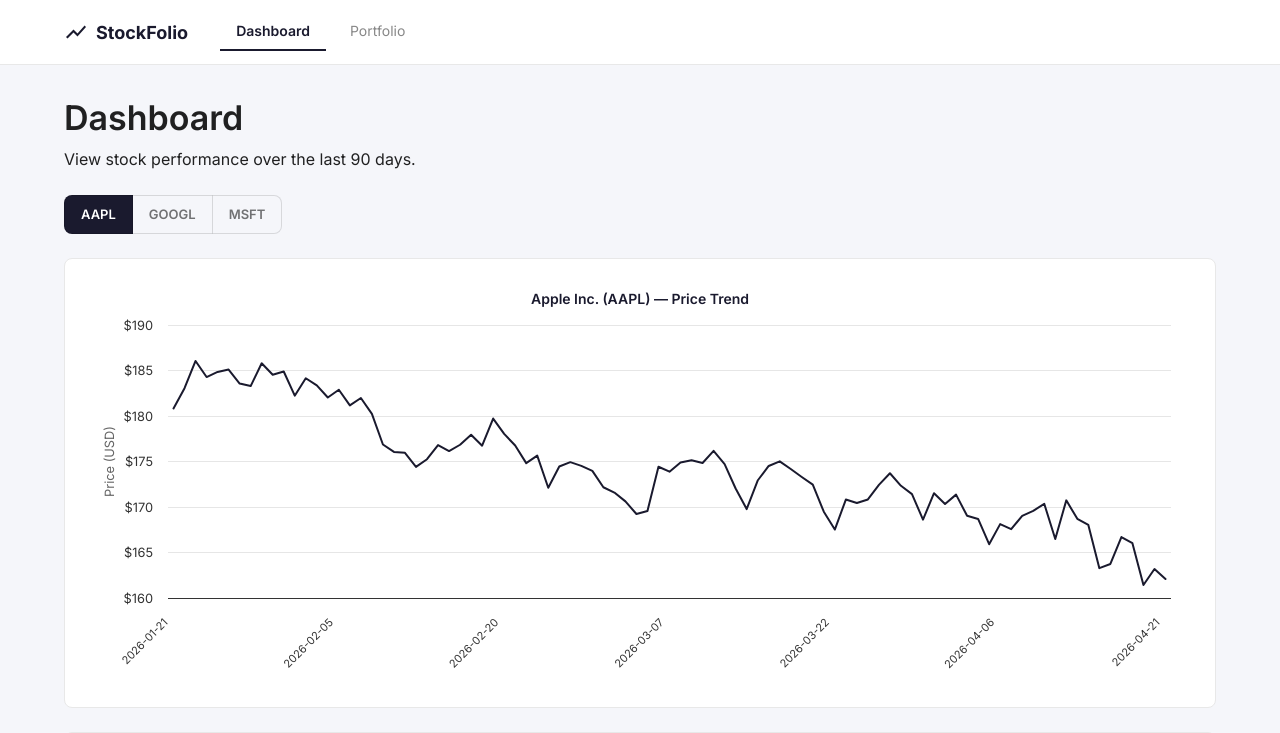
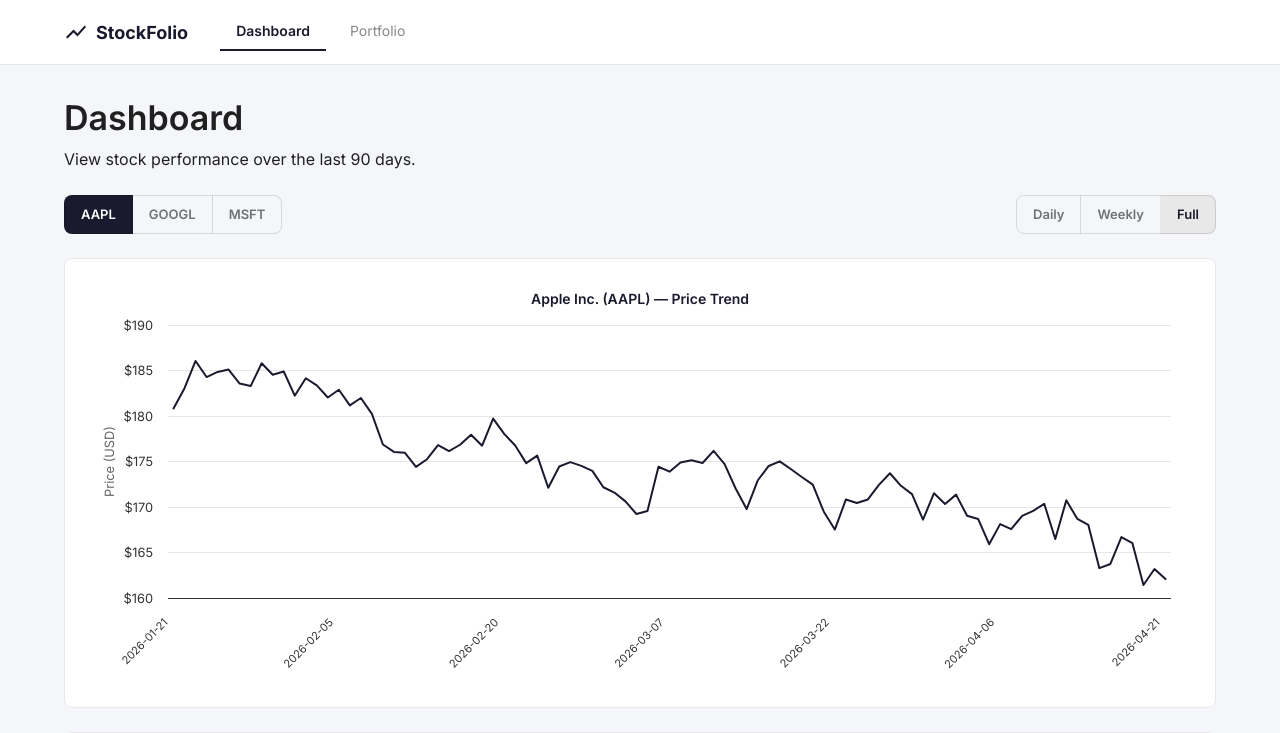
Before and after one commit to baralbishwas07/stock-portfolio, a React (Vite) app: page / in a window 1280 px wide. Shown: the top 733 px of the page. Built offline with nearby package versions, Linux system fonts and the light colour scheme.

Commit message:
feat: daily, weekly and full filter add for both charts

```diff
--- a/src/pages/DashboardPage.tsx
+++ b/src/pages/DashboardPage.tsx
@@ -9,6 +9,7 @@ import {
   Alert,
 } from "@mui/material";
 import StockLineChart from "../components/charts/StockLineChart";
+import { useState, useMemo } from "react";
 import StockColumnChart from "../components/charts/StockColumnChart";
 import { fetchStockHistory } from "../data/mockStocks";
 import { usePortfolioStore } from "../store/usePortfolioStore";
@@ -33,8 +34,28 @@ export default function DashboardPage() {
       ),
   });
 
+  const [timeFilter, setTimeFilter] = useState<"Daily" | "Weekly" | "Full">(
+    "Full",
+  );
+
   // Deduplicate tickers from the portfolio store so each appears once in the toggle group
   const tickers = [...new Map(stocks.map((s) => [s.ticker, s])).values()];
+
+  // Dynamically slice the data based on the selected timeframe filter
+  const filteredChartData = useMemo(() => {
+    if (!data) return null;
+    let sliced = data.data;
+
+    if (timeFilter === "Daily") {
+      // Show the last 2 days (minimum required points to render a trend)
+      sliced = data.data.slice(-2);
+    } else if (timeFilter === "Weekly") {
+      // Show the last 7 days
+      sliced = data.data.slice(-7);
+    }
+
+    return { ...data, data: sliced };
+  }, [data, timeFilter]);
 
   return (
     <Box>
@@ -45,13 +66,22 @@ export default function DashboardPage() {
         View stock performance over the last 90 days.
       </Typography>
 
+      {/* Top Controls */}
+      <Stack
+        direction={{ xs: "column", sm: "row" }}
+        spacing={2}
+        sx={{
+          justifyContent: "space-between",
+          alignItems: { xs: "flex-start", sm: "center" },
+          mb: 3,
+        }}
+      >
         {/* Ticker selector */}
         <ToggleButtonGroup
           value={selectedTicker}
           exclusive
           onChange={(_, val) => val && setSelectedTicker(val)}
           size="small"
-        sx={{ mb: 3 }}
         >
           {tickers.map((s) => (
             <ToggleButton
@@ -74,6 +104,34 @@ export default function DashboardPage() {
           ))}
         </ToggleButtonGroup>
 
+        {/* Timeframe Filter */}
+        <ToggleButtonGroup
+          value={timeFilter}
+          exclusive
+          onChange={(_, val) => val && setTimeFilter(val)}
+          size="small"
+        >
+          {["Daily", "Weekly", "Full"].map((time) => (
+            <ToggleButton
+              key={time}
+              value={time}
+              sx={{
+                px: 2,
+                fontWeight: 600,
+                fontSize: 13,
+                textTransform: "none",
+                "&.Mui-selected": {
+                  bgcolor: "#e8e8e8",
+                  color: "#1a1a2e",
+                },
+              }}
+            >
+              {time}
+            </ToggleButton>
+          ))}
+        </ToggleButtonGroup>
+      </Stack>
+
       {/* Loading and error states */}
       {isLoading && (
         <Box sx={{ textAlign: "center", py: 8 }}>
@@ -88,10 +146,10 @@ export default function DashboardPage() {
       )}
 
       {/* Charts */}
-      {data && (
+      {filteredChartData && (
         <Stack spacing={3}>
-          <StockLineChart data={data} />
-          <StockColumnChart data={data} />
+          <StockLineChart data={filteredChartData} />
+          <StockColumnChart data={filteredChartData} />
         </Stack>
       )}
     </Box>
```
Lines whose indentation alone changed are shown as unchanged.
